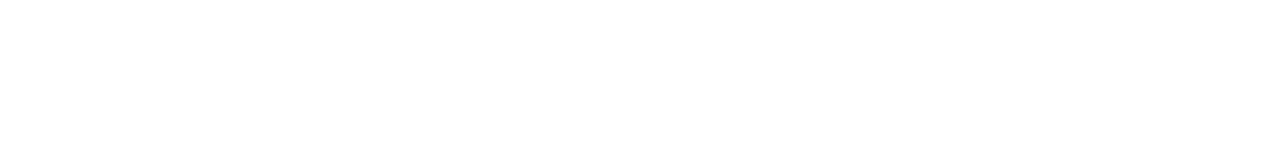
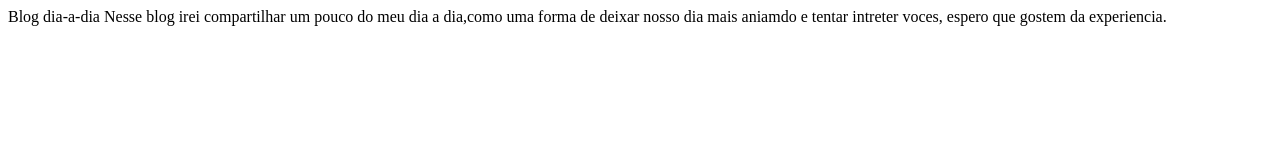
Before and after one commit to Nicolebento/Nicole-HTML, a plain HTML site: page index.html in a window 1280 px wide. Drawn offline with Linux system fonts and the light colour scheme.

Commit message:
index.html

```diff
--- a/index.html
+++ b/index.html
@@ -6,6 +6,8 @@
     <title>Document</title>
 </head>
 <body>
+   Blog dia-a-dia
 
+  Nesse blog irei compartilhar um pouco do meu dia a dia,como uma forma de deixar nosso dia mais aniamdo e tentar intreter voces, espero que gostem da experiencia.
 </body>
 </html>
```
